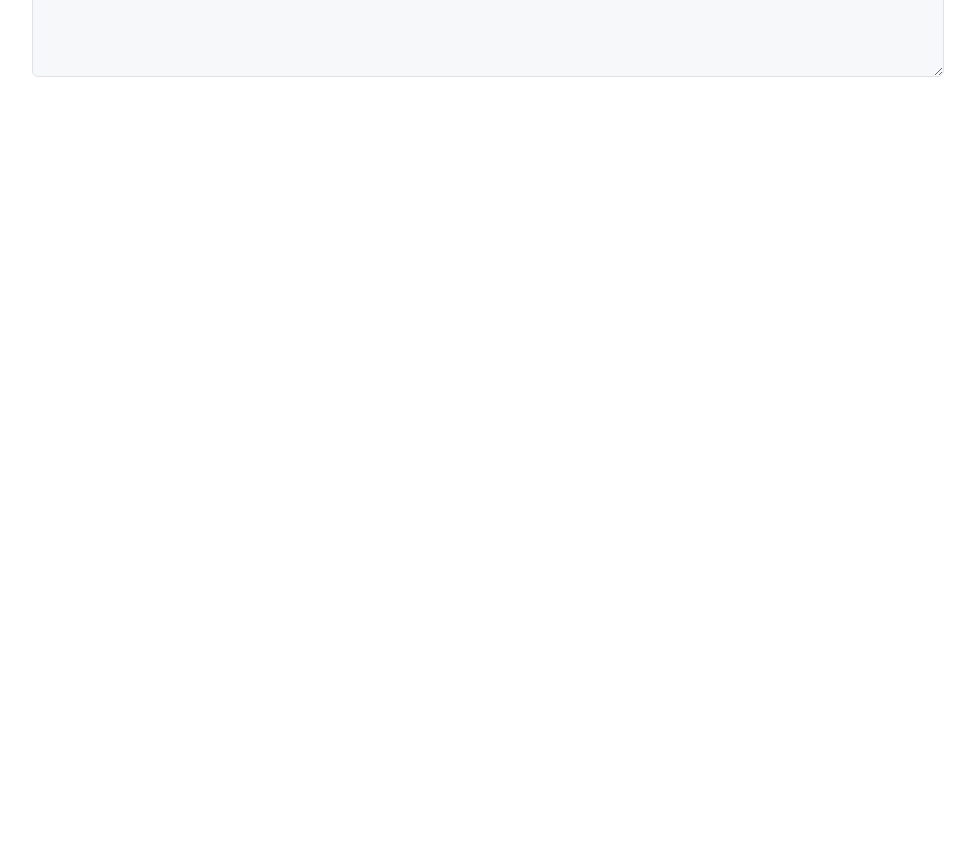
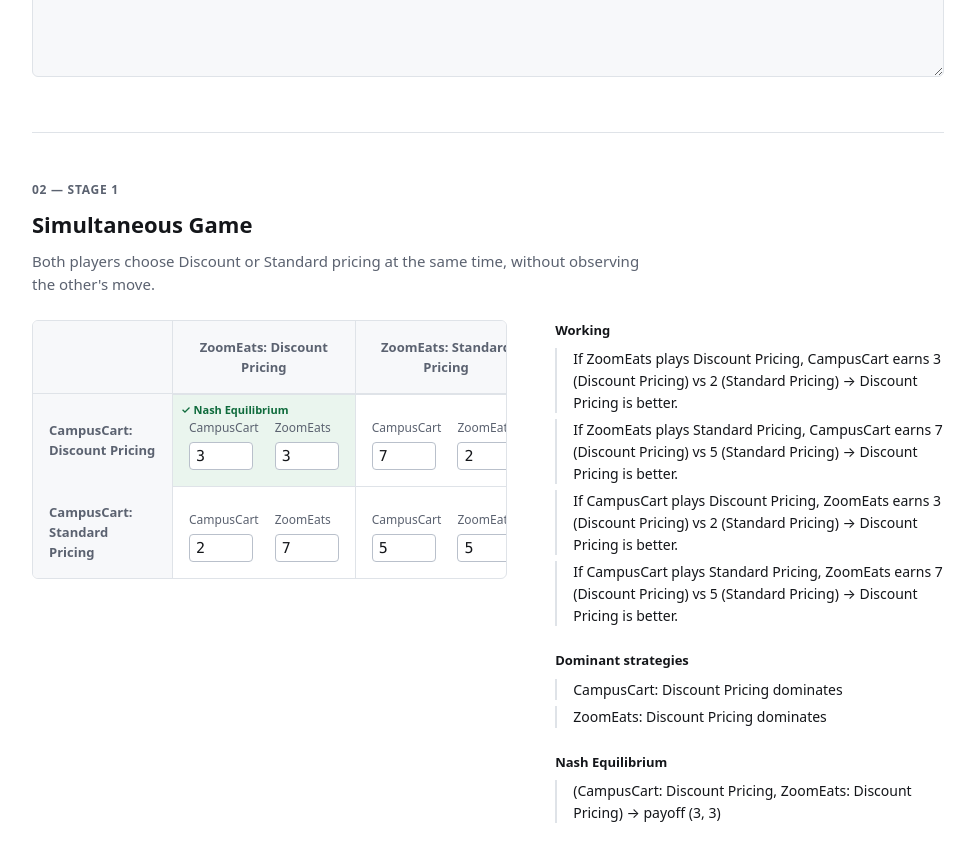
Before and after one commit to Aradhya648/Game-Theory-CIA, a React (Vite) app: page / in a window 1280 px wide. Shown: the part 860-1722 px from the top of the page, without its empty margins (152-1127 px from the left). Before the commit the page ends 1040 px from the top, so only its background shows below. Built offline with nearby package versions, Linux system fonts and the light colour scheme.

Commit message:
M5: Stage 1 matrix — editable payoffs, best-response working, Nash Equilibrium highlight

```diff
--- a/src/App.css
+++ b/src/App.css
@@ -150,3 +150,108 @@
   outline: 2px solid var(--accent);
   outline-offset: 1px;
 }
+
+/* Stage 1 matrix */
+
+.matrix-wrap {
+  display: grid;
+  grid-template-columns: minmax(0, 1.1fr) minmax(0, 0.9fr);
+  gap: var(--space-5);
+  align-items: start;
+}
+
+@media (max-width: 780px) {
+  .matrix-wrap {
+    grid-template-columns: 1fr;
+  }
+}
+
+.matrix {
+  display: grid;
+  grid-template-columns: 140px repeat(2, 1fr);
+  border: 1px solid var(--border);
+  border-radius: var(--radius);
+  overflow: hidden;
+}
+
+.matrix__corner {
+  background: var(--surface);
+  border-bottom: 1px solid var(--border);
+  border-right: 1px solid var(--border);
+}
+
+.matrix__col-head,
+.matrix__row-head {
+  background: var(--surface);
+  font-size: 13px;
+  font-weight: 600;
+  color: var(--text-muted);
+  padding: var(--space-2);
+  display: flex;
+  align-items: center;
+}
+
+.matrix__col-head {
+  border-bottom: 1px solid var(--border);
+  justify-content: center;
+  text-align: center;
+}
+
+.matrix__col-head:not(:last-child),
+.matrix__row-head {
+  border-right: 1px solid var(--border);
+}
+
+.matrix__cell {
+  position: relative;
+  padding: var(--space-3) var(--space-2) var(--space-2);
+  border-top: 1px solid var(--border);
+  border-right: 1px solid var(--border);
+}
+
+.matrix__cell--last {
+  border-right: none;
+}
+
+.matrix__payoffs {
+  display: flex;
+  gap: var(--space-2);
+  justify-content: center;
+}
+
+.matrix__cell--eq {
+  background: var(--equilibrium-bg);
+}
+
+.matrix__badge {
+  position: absolute;
+  top: 6px;
+  left: 8px;
+  font-size: 11px;
+  font-weight: 600;
+  color: var(--equilibrium);
+}
+
+.working-panel h3 {
+  font-size: 13px;
+  margin: var(--space-3) 0 var(--space-1);
+}
+
+.working-panel h3:first-child {
+  margin-top: 0;
+}
+
+.working-list {
+  list-style: none;
+  padding: 0;
+  display: flex;
+  flex-direction: column;
+  gap: 6px;
+  font-size: 14px;
+  color: var(--text);
+}
+
+.working-list li {
+  padding-left: var(--space-2);
+  border-left: 2px solid var(--border);
+}
--- a/src/App.jsx
+++ b/src/App.jsx
@@ -1,10 +1,12 @@
 import './App.css'
 import { usePersistentState } from './hooks/usePersistentState'
-import { DEFAULT_JUSTIFICATION } from './data/defaultGame'
+import { DEFAULT_JUSTIFICATION, defaultStage1 } from './data/defaultGame'
 import GameSpecification from './components/GameSpecification'
+import Stage1Matrix from './components/Stage1Matrix'
 
 function App() {
   const [justification, setJustification] = usePersistentState('justification', DEFAULT_JUSTIFICATION)
+  const [stage1, setStage1] = usePersistentState('stage1', defaultStage1)
 
   return (
     <div className="app-shell">
@@ -19,6 +21,7 @@ function App() {
       </header>
 
       <GameSpecification justification={justification} onJustificationChange={setJustification} />
+      <Stage1Matrix matrix={stage1} onChange={setStage1} />
     </div>
   )
 }
--- /dev/null
+++ b/src/components/Stage1Matrix.jsx
@@ -0,0 +1,116 @@
+import { Fragment, useMemo } from 'react';
+import Section from './Section';
+import NumberField from './NumberField';
+import { solveStage1, label } from '../logic/stage1';
+import { PLAYERS } from '../data/defaultGame';
+
+const ROWS = ['discount', 'standard'];
+const COLS = ['discount', 'standard'];
+
+function updateCell(matrix, row, col, field, value) {
+  return {
+    ...matrix,
+    [row]: {
+      ...matrix[row],
+      [col]: {
+        ...matrix[row][col],
+        [field]: value,
+      },
+    },
+  };
+}
+
+export default function Stage1Matrix({ matrix, onChange }) {
+  const result = useMemo(() => solveStage1(matrix), [matrix]);
+
+  const isEquilibrium = (row, col) =>
+    result.nashEquilibria.some((ne) => ne.row === row && ne.col === col);
+
+  return (
+    <Section
+      eyebrow="02 — Stage 1"
+      title="Simultaneous Game"
+      subtitle="Both players choose Discount or Standard pricing at the same time, without observing the other's move."
+    >
+      <div className="matrix-wrap">
+        <div className="matrix">
+          <div className="matrix__corner" />
+          {COLS.map((col) => (
+            <div className="matrix__col-head" key={col}>
+              {PLAYERS.zoomEats}: {label(col)}
+            </div>
+          ))}
+
+          {ROWS.map((row) => (
+            <Fragment key={row}>
+              <div className="matrix__row-head">
+                {PLAYERS.campusCart}: {label(row)}
+              </div>
+              {COLS.map((col) => {
+                const cell = matrix[row][col];
+                const eq = isEquilibrium(row, col);
+                const isLastCol = col === COLS[COLS.length - 1];
+                return (
+                  <div
+                    className={`matrix__cell${eq ? ' matrix__cell--eq' : ''}${isLastCol ? ' matrix__cell--last' : ''}`}
+                    key={`${row}-${col}`}
+                  >
+                    {eq && <span className="matrix__badge">✓ Nash Equilibrium</span>}
+                    <div className="matrix__payoffs">
+                      <NumberField
+                        label="CampusCart"
+                        value={cell.campusCart}
+                        onChange={(v) => onChange(updateCell(matrix, row, col, 'campusCart', v))}
+                      />
+                      <NumberField
+                        label="ZoomEats"
+                        value={cell.zoomEats}
+                        onChange={(v) => onChange(updateCell(matrix, row, col, 'zoomEats', v))}
+                      />
+                    </div>
+                  </div>
+                );
+              })}
+            </Fragment>
+          ))}
+        </div>
+
+        <div className="working-panel">
+          <h3>Working</h3>
+          <ul className="working-list">
+            {result.working.map((line, i) => (
+              <li key={i}>{line}</li>
+            ))}
+          </ul>
+
+          <h3>Dominant strategies</h3>
+          <ul className="working-list">
+            <li>
+              {PLAYERS.campusCart}:{' '}
+              {result.campusCartDominant
+                ? `${label(result.campusCartDominant)} dominates`
+                : 'no dominant strategy'}
+            </li>
+            <li>
+              {PLAYERS.zoomEats}:{' '}
+              {result.zoomEatsDominant
+                ? `${label(result.zoomEatsDominant)} dominates`
+                : 'no dominant strategy'}
+            </li>
+          </ul>
+
+          <h3>Nash Equilibrium</h3>
+          <ul className="working-list">
+            {result.nashEquilibria.length === 0 && <li>No pure-strategy Nash Equilibrium.</li>}
+            {result.nashEquilibria.map((ne, i) => (
+              <li key={i}>
+                ({PLAYERS.campusCart}: {label(ne.row)}, {PLAYERS.zoomEats}: {label(ne.col)}) →
+                payoff ({ne.payoff.campusCart}, {ne.payoff.zoomEats})
+              </li>
+            ))}
+          </ul>
+        </div>
+      </div>
+    </Section>
+  );
+}
```
